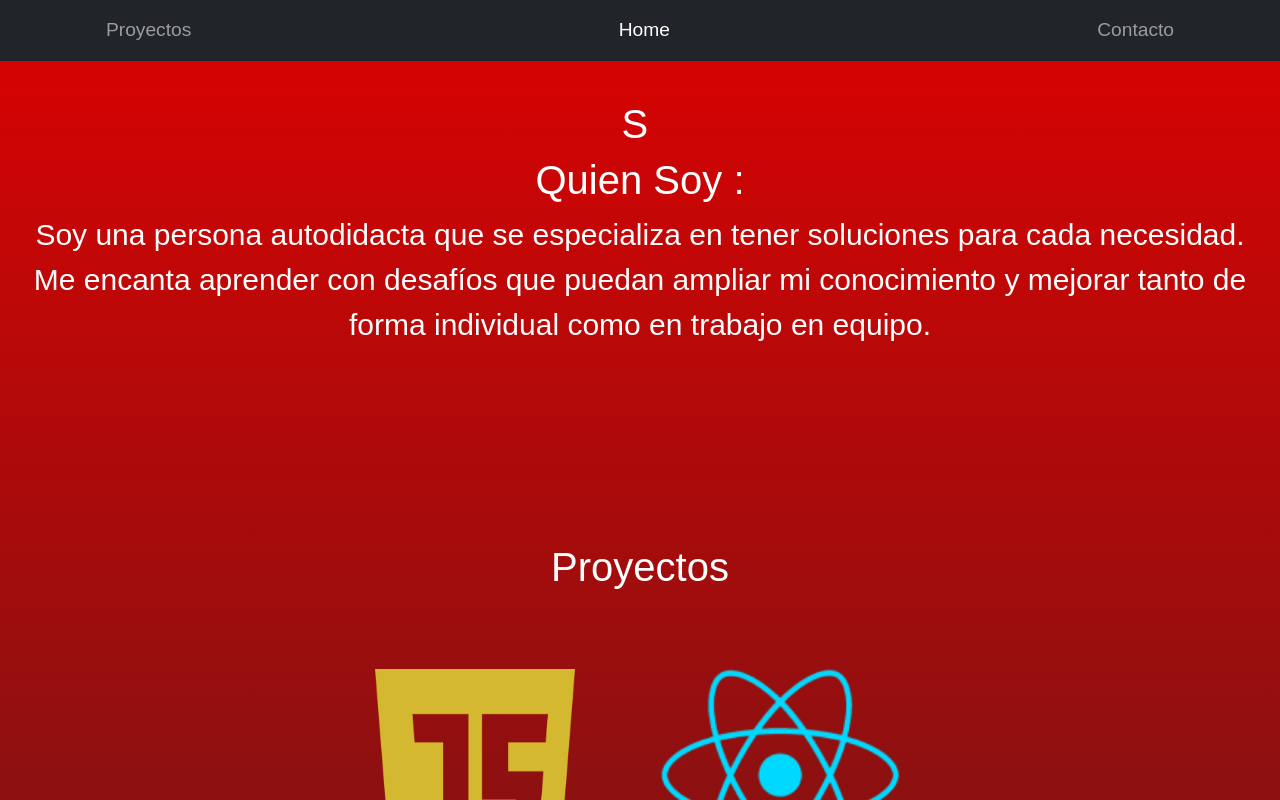
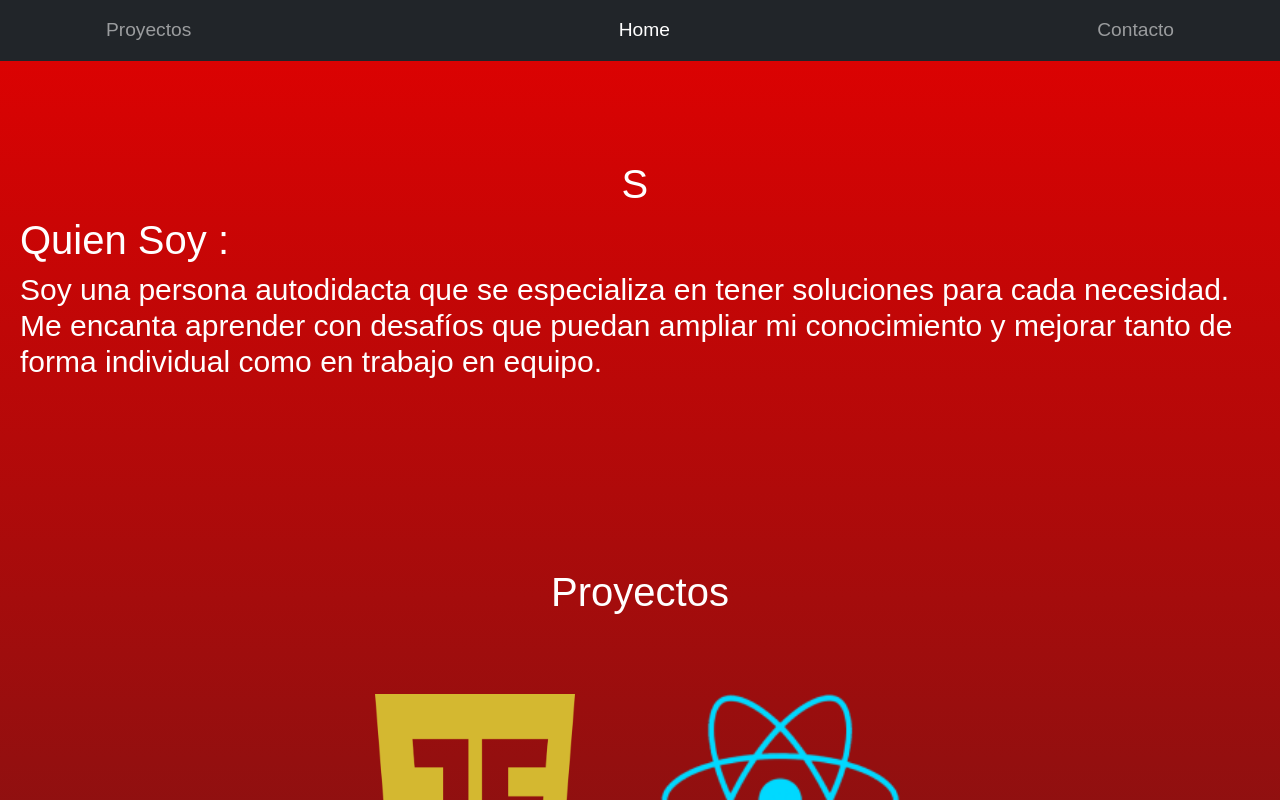
Before and after one commit to agustinsara/Porfolio, a React (Create React App) app: page / in a window 1280 px wide. Shown: the top 800 px of the page. Built offline with nearby package versions, Linux system fonts and the light colour scheme; a web font is replaced by a local one.

Commit message:
Terminaste

```diff
--- a/src/components/Card.jsx
+++ b/src/components/Card.jsx
@@ -9,8 +9,8 @@ function Cards({ cards = [] }) {  // Asignar un valor predeterminado vacío a `c
       {cards.length > 0 ? (
         cards.map((card, id) => (
           <Carousel.Item key={id}>
-            <div style={{ margin: '20px', flexBasis: '300px', flexGrow: 1 }}>
-              <Card style={{ width: '100%', maxWidth: '300px' }}>
+            <div style={{ margin: '20px', flexBasis: '600px', flexGrow: 1 }}>
+              <Card style={{ width: '100%', maxWidth: '600px' }}>
                 <Card.Img variant="top" src={card.image} alt="Project Image" />
                 <Card.Body>
                   <Card.Title>{card.title}</Card.Title>
@@ -24,11 +24,9 @@ function Cards({ cards = [] }) {  // Asignar un valor predeterminado vacío a `c
           </Carousel.Item>
         ))
       ) : (
-        <Carousel.Item>
-          <div style={{ textAlign: 'center', margin: '20px' }}>
-            <h4>No hay proyectos disponibles</h4>
-          </div>
-        </Carousel.Item>
+        <div style={{ textAlign: 'center', marginTop: '100px' }}>
+          <h4>Cargando...</h4>
+        </div>
       )}
     </Carousel>
   );
--- a/src/components/layout.jsx
+++ b/src/components/layout.jsx
@@ -24,12 +24,14 @@ function Layout() {
             speed={5}
             repeat={Infinity}
           />
+          <div className='content-text'>
             <h1 className="text-title">Quien Soy :</h1>
-          <p style={{ fontSize: "30px" }}>
+            <h2 style={{ fontSize: "30px", textAlign:'left'}}>
               Soy una persona autodidacta que se especializa en tener soluciones para cada necesidad.
               Me encanta aprender con desafíos que puedan ampliar mi conocimiento y mejorar tanto de forma
               individual como en trabajo en equipo.
-          </p>
+            </h2>
+          </div>
         </div>
       </div>
       <div style={{ marginTop: '90px' }}>
--- a/src/styles/contact.css
+++ b/src/styles/contact.css
@@ -3,7 +3,8 @@
   margin-top: 100px;
   align-items: center;
   justify-content: center;
-  min-height: 100vh; /* Cambié a min-height para que funcione mejor en pantallas más pequeñas */
+  min-height: 100vh;
+   /* Cambié a min-height para que funcione mejor en pantallas más pequeñas */
 }
 
 /* Contenedor interno para centrar el título y el formulario */
--- a/src/styles/styles.css
+++ b/src/styles/styles.css
@@ -8,6 +8,7 @@
     font-weight: 400;
     font-style: normal;
     color: white;
+    margin-top: 60px;
 }
 
 .content {
@@ -17,7 +18,10 @@
     gap: 10px;
     padding: 20px;
 }
+.content-text {
+    text-align: left; /* Alinea el texto a la izquierda */
 
+}
 .content-body {
     display: flex;
     flex-direction: column;
```
Lines whose indentation alone changed are shown as unchanged.
